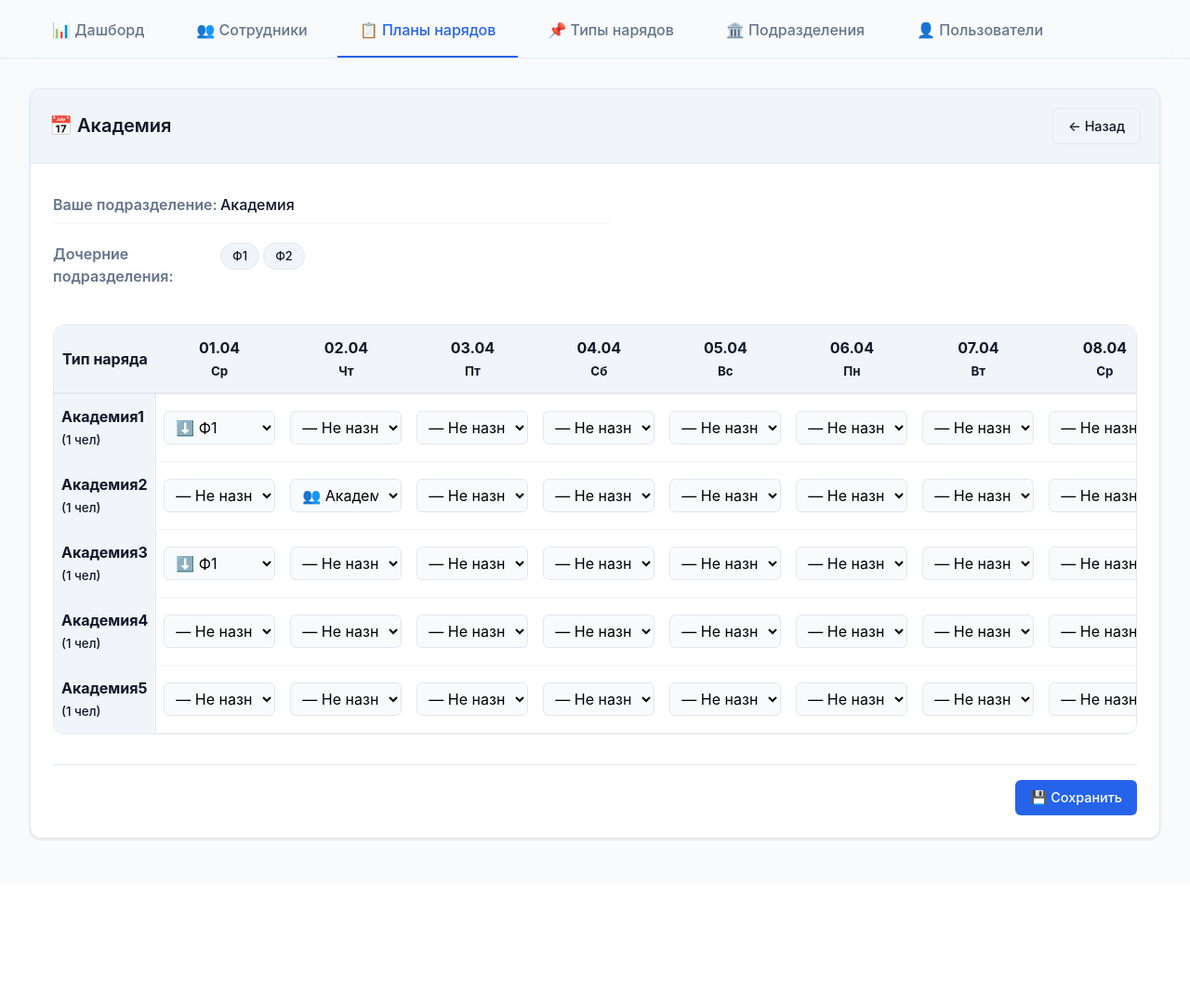
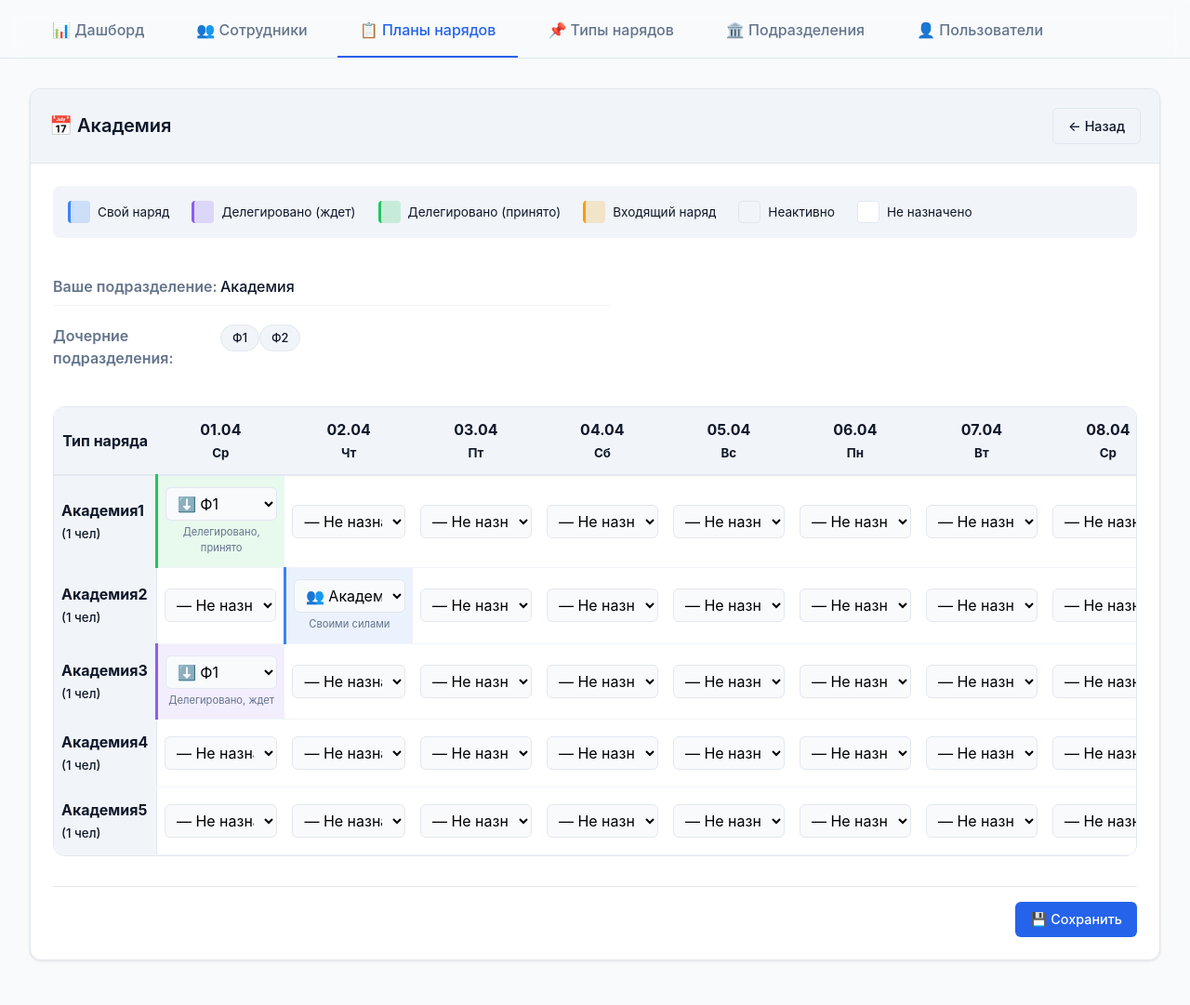
Before and after one commit to m43381/duty_flow, a Django app: page /plans/29/days/ in a window 1280 px wide. Shown: the part 131-1212 px from the top of the page at 93% size. Before the commit the page ends 1035 px from the top, so only its background shows below. Run offline with Django 5.2, Linux system fonts and the light colour scheme; a user stored in the database is signed in; data comes from the database, SQL or seed files in the repository; both versions use the stored data as it was after the commit.

Commit message:
рабочий вариант с статусами

```diff
--- a/duty_flow/static/css/components/schedule-table.css
+++ b/duty_flow/static/css/components/schedule-table.css
@@ -42,3 +42,46 @@
 [data-theme="dark"] .schedule-cell--delegated-pending { background-color: rgba(139, 92, 246, 0.2); }
 [data-theme="dark"] .schedule-cell--delegated-accepted { background-color: rgba(34, 197, 94, 0.2); }
 [data-theme="dark"] .schedule-cell--incoming-active { background-color: rgba(245, 158, 11, 0.2); }
+
+/* Цвета для статусов */
+.schedule-cell--own { background-color: rgba(59, 130, 246, 0.1); border-left: 3px solid #3b82f6; }
+.schedule-cell--delegated_pending { background-color: rgba(139, 92, 246, 0.1); border-left: 3px solid #8b5cf6; }
+.schedule-cell--delegated_accepted { background-color: rgba(34, 197, 94, 0.1); border-left: 3px solid #22c55e; }
+.schedule-cell--incoming_active { background-color: rgba(245, 158, 11, 0.15); border-left: 3px solid #f59e0b; }
+.schedule-cell--inactive { background-color: var(--bg-hover); opacity: 0.6; }
+.schedule-cell--empty { background-color: var(--bg-card); }
+
+/* Текст статуса */
+.status-text {
+    font-size: 0.7rem;
+    margin-top: 4px;
+    color: var(--text-muted);
+}
+
+/* Легенда */
+.schedule-legend {
+    display: flex;
+    gap: 1.5rem;
+    flex-wrap: wrap;
+    padding: 1rem;
+    background: var(--bg-hover);
+    border-radius: 8px;
+    margin-bottom: 2rem;
+}
+.legend-item {
+    display: flex;
+    align-items: center;
+    gap: 0.5rem;
+    font-size: 0.85rem;
+}
+.legend-color {
+    width: 24px;
+    height: 24px;
+    border-radius: 4px;
+}
+.legend-color--own { background: rgba(59, 130, 246, 0.2); border-left: 3px solid #3b82f6; }
+.legend-color--delegated-pending { background: rgba(139, 92, 246, 0.2); border-left: 3px solid #8b5cf6; }
+.legend-color--delegated-accepted { background: rgba(34, 197, 94, 0.2); border-left: 3px solid #22c55e; }
+.legend-color--incoming-active { background: rgba(245, 158, 11, 0.2); border-left: 3px solid #f59e0b; }
+.legend-color--inactive { background: var(--bg-hover); border: 1px solid var(--border); }
+.legend-color--empty { background: var(--bg-card); border: 1px solid var(--border); }
--- a/duty_flow/templates/plan/days.html
+++ b/duty_flow/templates/plan/days.html
@@ -3,16 +3,6 @@
 
 {% block extra_css %}
 <link rel="stylesheet" href="{% static 'css/components/schedule-table.css' %}">
-<style>
-.schedule-cell--incoming-day {
-    background-color: rgba(245, 158, 11, 0.15);
-    border-left: 3px solid #f59e0b;
-}
-.schedule-cell--readonly {
-    background-color: var(--bg-hover);
-    opacity: 0.7;
-}
-</style>
 {% endblock %}
 
 {% block cabinet_content %}
@@ -27,33 +17,32 @@
     </div>
 
     <div class="card-body">
+        <!-- Легенда -->
+        <div class="schedule-legend">
+            <div class="legend-item"><div class="legend-color legend-color--own"></div><span>Свой наряд</span></div>
+            <div class="legend-item"><div class="legend-color legend-color--delegated-pending"></div><span>Делегировано (ждет)</span></div>
+            <div class="legend-item"><div class="legend-color legend-color--delegated-accepted"></div><span>Делегировано (принято)</span></div>
+            <div class="legend-item"><div class="legend-color legend-color--incoming-active"></div><span>Входящий наряд</span></div>
+            <div class="legend-item"><div class="legend-color legend-color--inactive"></div><span>Неактивно</span></div>
+            <div class="legend-item"><div class="legend-color legend-color--empty"></div><span>Не назначено</span></div>
+        </div>
+
         <div class="info-grid">
-            <div class="info-row">
-                <span class="info-label">Ваше подразделение:</span>
-                <span class="info-value">{{ user_unit.name }}</span>
-            </div>
-            <div class="info-row">
-                <span class="info-label">Дочерние подразделения:</span>
-                <span class="info-value">
-                    {% for unit in children %}
-                        <span class="badge">{{ unit.name }}</span>
-                    {% empty %}
-                        <span class="text-muted">—</span>
-                    {% endfor %}
-                </span>
+            <div class="info-row"><span class="info-label">Ваше подразделение:</span><span class="info-value">{{ user_unit.name }}</span></div>
+            <div class="info-row"><span class="info-label">Дочерние подразделения:</span>
+                <span class="info-value">{% for u in children %}<span class="badge">{{ u.name }}</span>{% empty %}—{% endfor %}</span>
             </div>
         </div>
 
         <form method="post">
             {% csrf_token %}
-
             <div class="schedule-table-container">
                 <table class="schedule-table">
                     <thead>
                         <tr>
                             <th>Тип наряда</th>
-                            {% for date in dates %}
-                            <th style="text-align: center;">{{ date|date:"d.m" }}<br><small>{{ date|date:"D" }}</small></th>
+                            {% for d in dates %}
+                            <th style="text-align: center;">{{ d|date:"d.m" }}<br><small>{{ d|date:"D" }}</small></th>
                             {% endfor %}
                         </thead>
                     <tbody>
@@ -64,28 +53,20 @@
                                 <br><small>({{ row.duty.required_people }} чел)</small>
                              </td>
                             {% for cell in row.cells %}
-                            <td class="schedule-cell {% if cell.is_incoming_day %}schedule-cell--incoming-day{% endif %} {% if not cell.can_edit %}schedule-cell--readonly{% endif %}">
+                            <td class="schedule-cell schedule-cell--{{ cell.cell_class }}">
                                 {% if cell.can_edit %}
                                     <select name="day_{{ cell.date|date:'Y-m-d' }}_{{ row.duty.id }}" class="schedule-select">
                                         <option value="">— Не назначено —</option>
-                                        <option value="{{ user_unit.id }}" {% if cell.unit_id == user_unit.id %}selected{% endif %}>
-                                            👥 {{ user_unit.name }}
-                                        </option>
-                                        {% for unit in children %}
-                                        <option value="{{ unit.id }}" {% if cell.unit_id == unit.id %}selected{% endif %}>
-                                            ⬇️ {{ unit.name }}
-                                        </option>
-                                        {% endfor %}
+                                        <option value="{{ user_unit.id }}" {% if cell.unit_id == user_unit.id %}selected{% endif %}>👥 {{ user_unit.name }}</option>
+                                        {% for u in children %}<option value="{{ u.id }}" {% if cell.unit_id == u.id %}selected{% endif %}>⬇️ {{ u.name }}</option>{% endfor %}
                                     </select>
-                                    {% if cell.is_incoming_day %}
-                                        <div style="font-size: 0.7rem; margin-top: 4px; color: #f59e0b;">📥 Входящий наряд</div>
-                                    {% endif %}
+                                    {% if cell.status_text %}<div class="status-text">{{ cell.status_text }}</div>{% endif %}
                                 {% elif cell.unit_id %}
                                     <div>
-                                        <strong>{{ cell.unit_name }}</strong>
+                                        <strong>{% if cell.unit_id == user_unit.id %}👥{% else %}⬇️{% endif %} {{ cell.unit_name }}</strong>
                                         <input type="hidden" name="day_{{ cell.date|date:'Y-m-d' }}_{{ row.duty.id }}" value="{{ cell.unit_id }}">
-                                        <div style="font-size: 0.7rem; margin-top: 4px;">✓ Принято</div>
                                     </div>
+                                    {% if cell.status_text %}<div class="status-text">{{ cell.status_text }}</div>{% endif %}
                                 {% else %}
                                     <span class="text-muted">—</span>
                                 {% endif %}
@@ -96,10 +77,7 @@
                     </tbody>
                  </table>
             </div>
-
-            <div class="form-actions">
-                <button type="submit" class="btn btn-primary">💾 Сохранить</button>
-            </div>
+            <div class="form-actions"><button type="submit" class="btn btn-primary">💾 Сохранить</button></div>
         </form>
     </div>
 </div>
```
Also changed, not shown: duty_flow/frontend/views_plan.py (+129 -70 lines), duty_flow/db.sqlite3.
